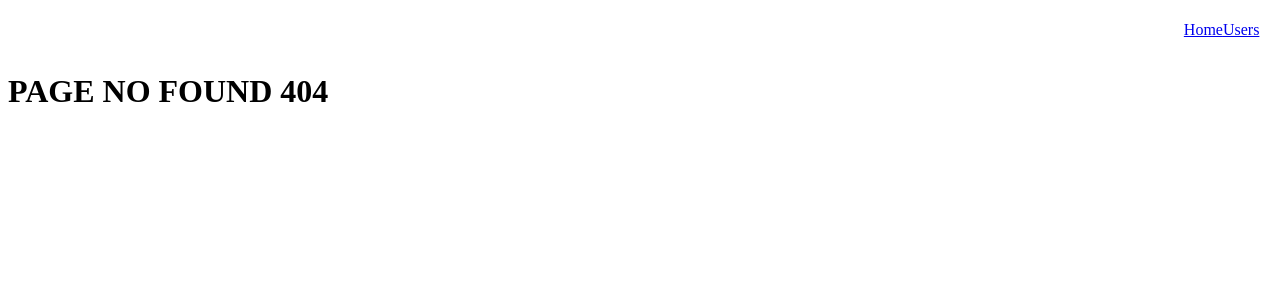
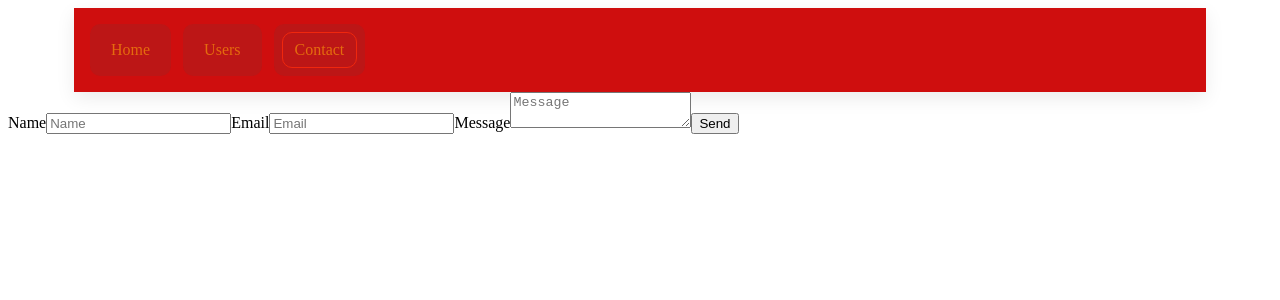
Before and after one commit to Ashmed-Barreiro/REACT, a React (Vite) app in the folder mi-app/: page /contact in a window 1280 px wide. Before the commit this address had no page. Shown: the top 300 px of the page. Built offline with nearby package versions, Linux system fonts and the light colour scheme.

Commit message:
fix form and styles whit scss

```diff
--- a/mi-app/package.json
+++ b/mi-app/package.json
@@ -23,6 +23,7 @@
     "eslint-plugin-react-hooks": "^7.0.1",
     "eslint-plugin-react-refresh": "^0.4.24",
     "globals": "^16.5.0",
+    "sass": "^1.97.3",
     "vite": "^7.3.1"
   }
 }
--- a/mi-app/src/App.jsx
+++ b/mi-app/src/App.jsx
@@ -4,6 +4,7 @@ import Home from "./pages/Home";
 import About from "./pages/About";
 import Users from "./pages/Users";
 import Details from "./pages/Details"
+import Contact from "./pages/Contact";
 
 export default function App() {
   return (
@@ -13,6 +14,7 @@ export default function App() {
         <Route path="/users" element ={<Users />}/>
         <Route path="*" element={<About />} />
         <Route path="/details/:id" element ={<Details />}/>
+        <Route path="/contact" element={<Contact/>}/>
       </Routes>
     </AppLayout>
   );
--- a/mi-app/src/components/Navbar.css
+++ /dev/null
@@ -1,7 +0,0 @@
-nav{
-    display: flex;
-    padding: 1%;
-
-    justify-content: end;
-
-}
--- a/mi-app/src/components/Navbar.jsx
+++ b/mi-app/src/components/Navbar.jsx
@@ -1,11 +1,23 @@
 import { Link, NavLink } from "react-router-dom";
-import "./Navbar.css";
+import "./Navbar.scss";
+import { useState } from "react";
 
 export default function Navbar() {
+  const [isOpen, setIsOpen] = useState(false);
+  const toggle = (()=>{
+    setIsOpen((prev)=>!prev)
+    //console.log(isOpen)
+  })
+
+
   return (
-    <nav>
-      <NavLink to="/" end>Home</NavLink>
-      <NavLink to="/users">Users</NavLink>
+    <nav className="nav">
+      <ul id="main-menu" className={isOpen ? "nav-links open" : "nav-links"}>
+      <li><NavLink onClick={()=>setIsOpen(false)} to="/" end>Home</NavLink></li>
+      <li><NavLink onClick={()=> setIsOpen(false)} to="/users">Users</NavLink></li>
+      <li><NavLink onClick={()=> setIsOpen(false)} to="/contact">Contact</NavLink></li>
+      </ul>
+      <button aria-controls="main-menu" aria-expanded={isOpen} className="nav-toggle" onClick={toggle} >☰</button>
     </nav>
   );
 }
--- /dev/null
+++ b/mi-app/src/components/Navbar.scss
@@ -0,0 +1,134 @@
+@use "../variables" as *;
+
+/* Condicional (flag) */
+$use-shadow: true;
+
+/* Nitidez */
+.nav {
+  -webkit-font-smoothing: antialiased;
+  -moz-osx-font-smoothing: grayscale;
+  text-rendering: optimizeLegibility;
+
+  max-width: $container-max;
+  margin: 0 auto;
+  padding: $space-3 $space-4;
+
+  display: flex;
+  align-items: flex-start; /* móvil: menú desplegable */
+  justify-content: space-between;
+  gap: $space-4;
+
+  background: $color-bg;
+  color: $color-text;
+
+  @if $use-shadow {
+    box-shadow: $shadow;
+  } @else {
+    border-bottom: 1px solid $color-border;
+  }
+}
+
+/* Mobile first: botón visible */
+.nav-toggle {
+  display: inline-flex;
+  align-items: center;
+  justify-content: center;
+
+  padding: $space-2 $space-3;
+  border-radius: $radius;
+  border: 1px solid $color-border;
+  background: transparent;
+  color: $color-text;
+  cursor: pointer;
+
+  &:focus {
+    outline: 2px solid $color-border;
+    outline-offset: 2px;
+  }
+}
+
+/* Mobile first: links ocultos salvo .open */
+.nav-links {
+  list-style: none;
+  margin: 0;
+  padding: 0;
+
+  display: none;
+  width: 100%;
+
+  &.open {
+    display: flex;
+    flex-direction: column;
+    align-items: flex-start;
+    gap: $space-2;
+  }
+
+  li {
+    width: 100%;
+    background-color: $primary-color;
+    border-radius: $radius;
+    padding: $space-2;
+  }
+
+  a {
+    display: block;
+    width: 100%;
+    padding: $space-2 $space-3;
+    border-radius: $radius;
+    text-decoration: none;
+    color: $color-text;
+    border: 1px solid transparent;
+
+    &:focus {
+      outline: 2px solid $color-border;
+      outline-offset: 2px;
+    }
+
+    &.active {
+      border-color: $color-border;
+    }
+  }
+}
+
+/* Bucle: generar estilos de estados sin repetir */
+$states: (hover, active);
+@each $st in $states {
+  .nav-links a:#{$st} {
+    border-color: $color-border;
+  }
+}
+
+/* Tablet */
+@media (min-width: $bp-md) {
+  .nav {
+    align-items: center;
+  }
+
+  .nav-toggle {
+    display: none;
+  }
+
+  .nav-links {
+    display: flex;
+    width: auto;
+    flex-direction: row;
+    align-items: center;
+    gap: $space-3;
+
+    li {
+      width: auto;
+    }
+
+    a {
+      width: auto;
+      display: inline-block;
+    }
+  }
+}
+
+/* Desktop */
+@media (min-width: $bp-lg) {
+  .nav {
+    padding: $space-4 $space-4;
+  }
+}
--- /dev/null
+++ b/mi-app/src/pages/Contact.jsx
@@ -0,0 +1,67 @@
+import { useState } from "react";
+
+export default function Contact() {
+  const [form, setForm] = useState({ name: "", email: "", message: "" });
+  const [error, setError] = useState("");
+
+  const handleChange = (e) => {
+    const { name, value } = e.target;
+    setForm((prev) => ({ ...prev, [name]: value }));
+  };
+
+  const handleSubmit = (e) => {
+    e.preventDefault();
+
+    if (!form.name.trim() || !form.email.trim() || !form.message.trim()) {
+      setError("Todos los campos son obligatorios.");
+      return;
+    }
+
+    if (!form.email.includes("@" && ".")) {
+      setError("Email inválido.");
+      return;
+    }
+
+    setError("");
+    console.log("Enviar:", form);
+
+    setForm({ name: "", email: "", message: "" });
+  };
+
+  return (
+    <form onSubmit={handleSubmit}>
+      <label htmlFor="name">Name</label>
+      <input
+        id="name"
+        name="name"
+        type="text"
+        placeholder="Name"
+        value={form.name}
+        onChange={handleChange}
+      />
+
+      <label htmlFor="email">Email</label>
+      <input
+        id="email"
+        name="email"
+        type="text"
+        placeholder="Email"
+        value={form.email}
+        onChange={handleChange}
+      />
+
+      <label htmlFor="message">Message</label>
+      <textarea
+        id="message"
+        name="message"
+        placeholder="Message"
+        value={form.message}
+        onChange={handleChange}
+      />
+
+      {error && <p role="alert">{error}</p>}
+
+      <button type="submit">Send</button>
+    </form>
+  );
+}
--- /dev/null
+++ b/mi-app/src/variables.scss
@@ -0,0 +1,18 @@
+/* _variables.scss */
+$container-max: 1100px;
+
+$color-text: #e46b0e;
+$color-bg: #cf0e0e;
+$color-border: #f0270d;
+
+$primary-color: rgba(145, 41, 41, 0.31);
+
+$radius: 10px;
+$shadow: 0 6px 18px rgba(0, 0, 0, 0.08);
+
+$space-2: 0.5rem;  // 8px aprox
+$space-3: 0.75rem; // 12px aprox
+$space-4: 1rem;    // 16px aprox
+
+$bp-md: 768px;
+$bp-lg: 1024px;
```
Also changed, not shown: 1 other file (tests, documents, lock files or other folders).
